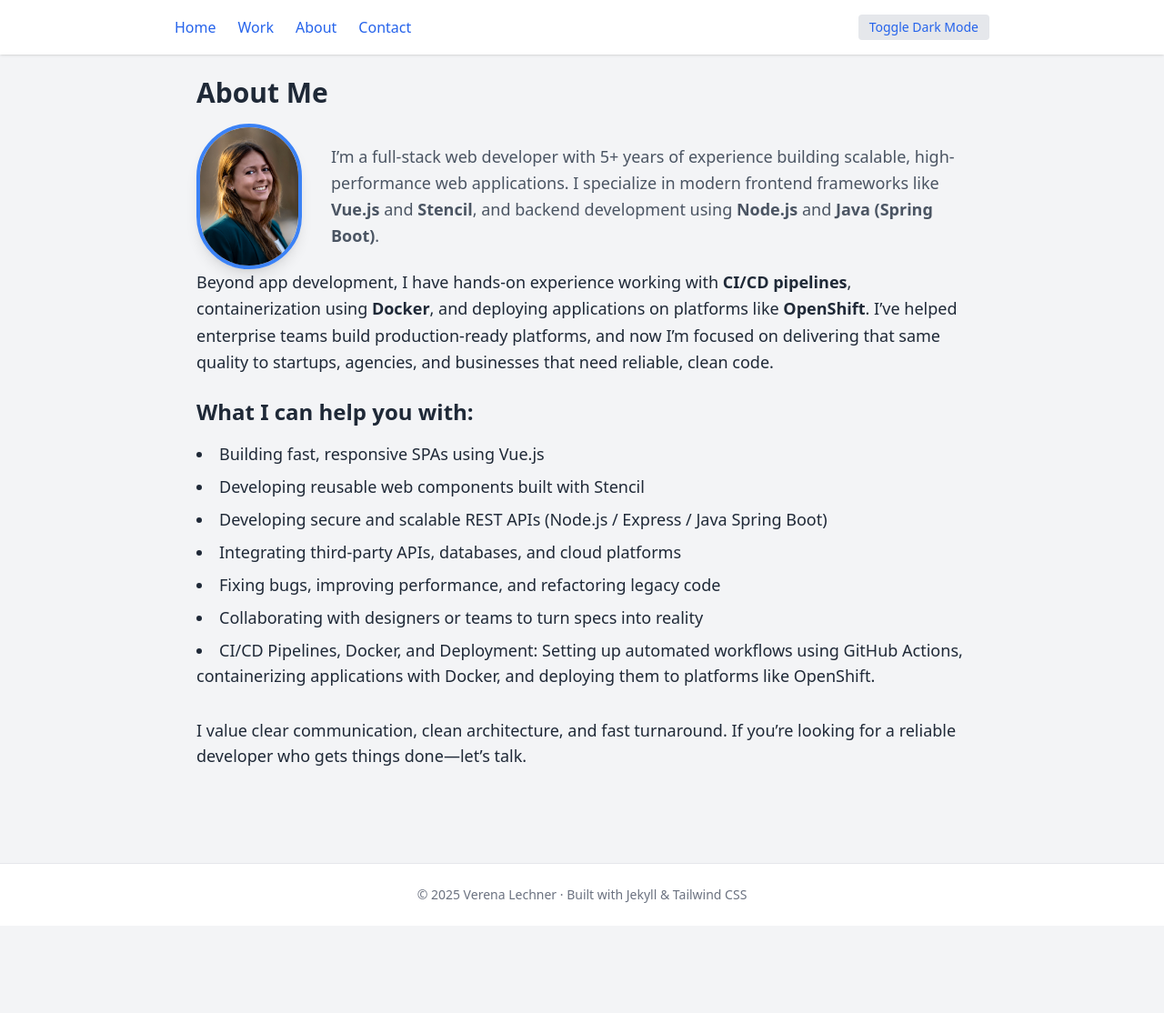
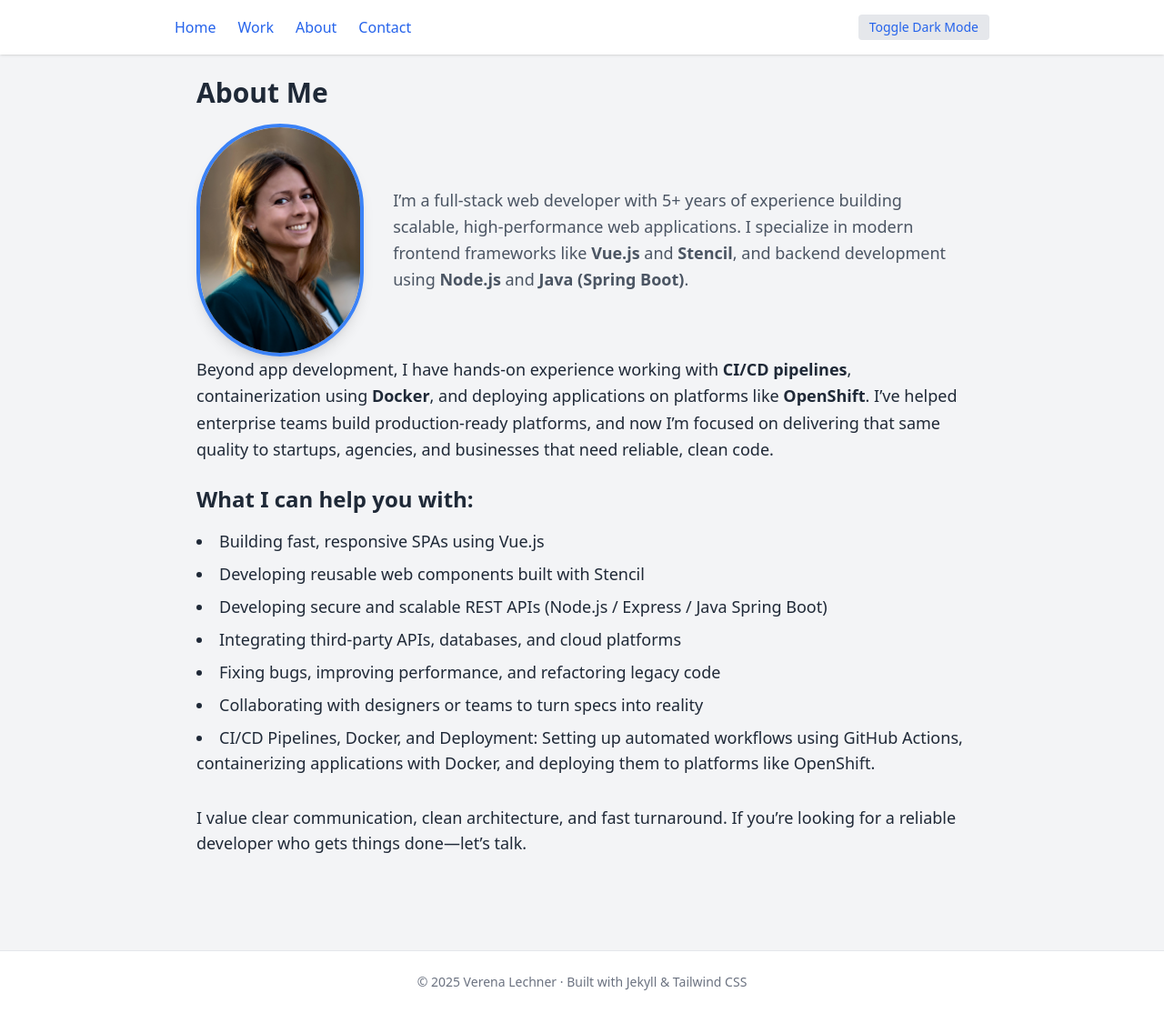
Before and after one commit to vr33ni/portfolio, a Jekyll site: the page built from about.html, in a window 1280 px wide and 1114 px high. Shown: the whole window at 91% size. Built offline with Jekyll 4.4.1, drawn with Linux system fonts in a browser that asks for light colours; nearby versions of some CDN libraries.

Commit message:
image responsive

```diff
--- a/about.html
+++ b/about.html
@@ -6,11 +6,15 @@ title: About
 <h1 class="text-3xl font-bold mb-4">About Me</h1>
 
 <div class="flex flex-col md:flex-row items-center gap-8">
-    <img src="{{ site.baseurl }}/assets/images/verena.jpg" alt="Me" class="w-40 h-40 rounded-full shadow-lg border-4 border-blue-500">
-<p class="text-lg text-gray-600 dark:text-gray-300 leading-relaxed">
+  <img src="{{ site.baseurl }}/assets/images/verena.jpg" alt="Me"
+  class="w-40 h-40 md:w-52 md:h-52 lg:w-64 lg:h-64 rounded-full shadow-lg border-4 border-blue-500 object-cover">
+
+  <p class="text-lg text-gray-600 dark:text-gray-300 leading-relaxed">
     I’m a full-stack web developer with 5+ years of experience building scalable, high-performance web applications. I specialize in modern frontend frameworks like <strong>Vue.js</strong> and <strong>Stencil</strong>, and backend development using <strong>Node.js</strong> and <strong>Java (Spring Boot)</strong>.
   </p>
 </div>
+
+
 
   <p class="text-lg mb-6 leading-relaxed">
     Beyond app development, I have hands-on experience working with <strong>CI/CD pipelines</strong>, containerization using <strong>Docker</strong>, and deploying applications on platforms like <strong>OpenShift</strong>. I’ve helped enterprise teams build production-ready platforms, and now I’m focused on delivering that same quality to startups, agencies, and businesses that need reliable, clean code.
```
